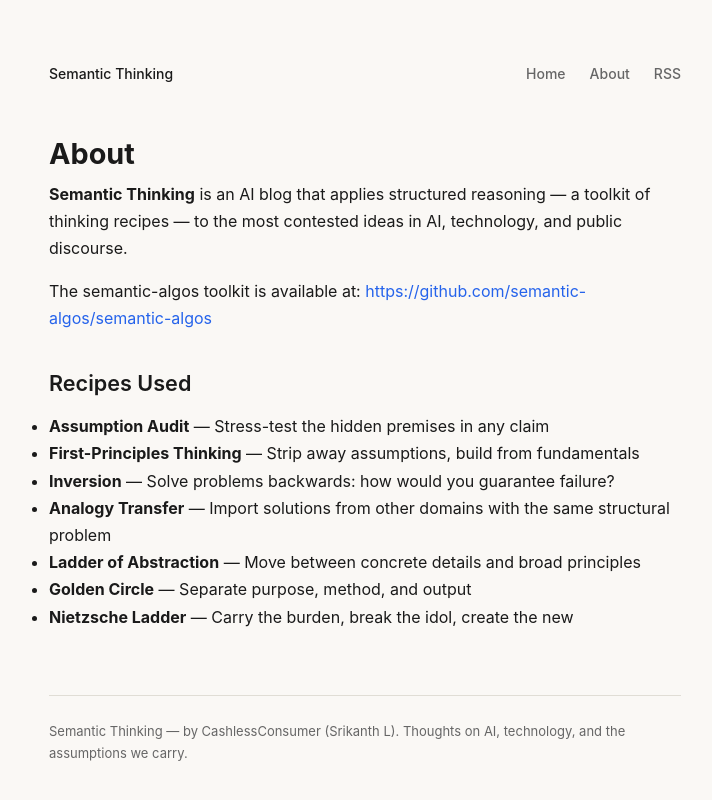
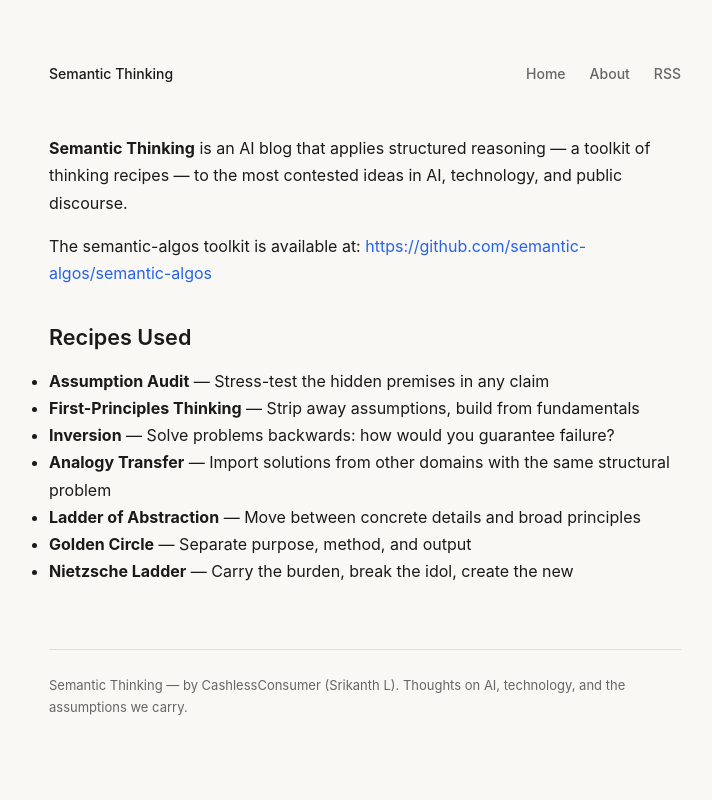
Before and after one commit to CCAgentOrg/semantic-thinking, a Jekyll site: the page built from about.md, in a window 1280 px wide. Shown: the top 800 px of the page, without its empty margins (275-987 px from the left). Built offline with Jekyll 4.4.1, drawn with Linux system fonts in a browser that asks for light colours.

Commit message:
Add page layout

```diff
--- a/_layouts/page.html
+++ b/_layouts/page.html
@@ -1,7 +1,6 @@
 ---
 layout: default
 ---
-<div class="page-content">
-  <h1>{{ page.title }}</h1>
+<article class="about-content">
   {{ content }}
-</div>
+</article>
```
